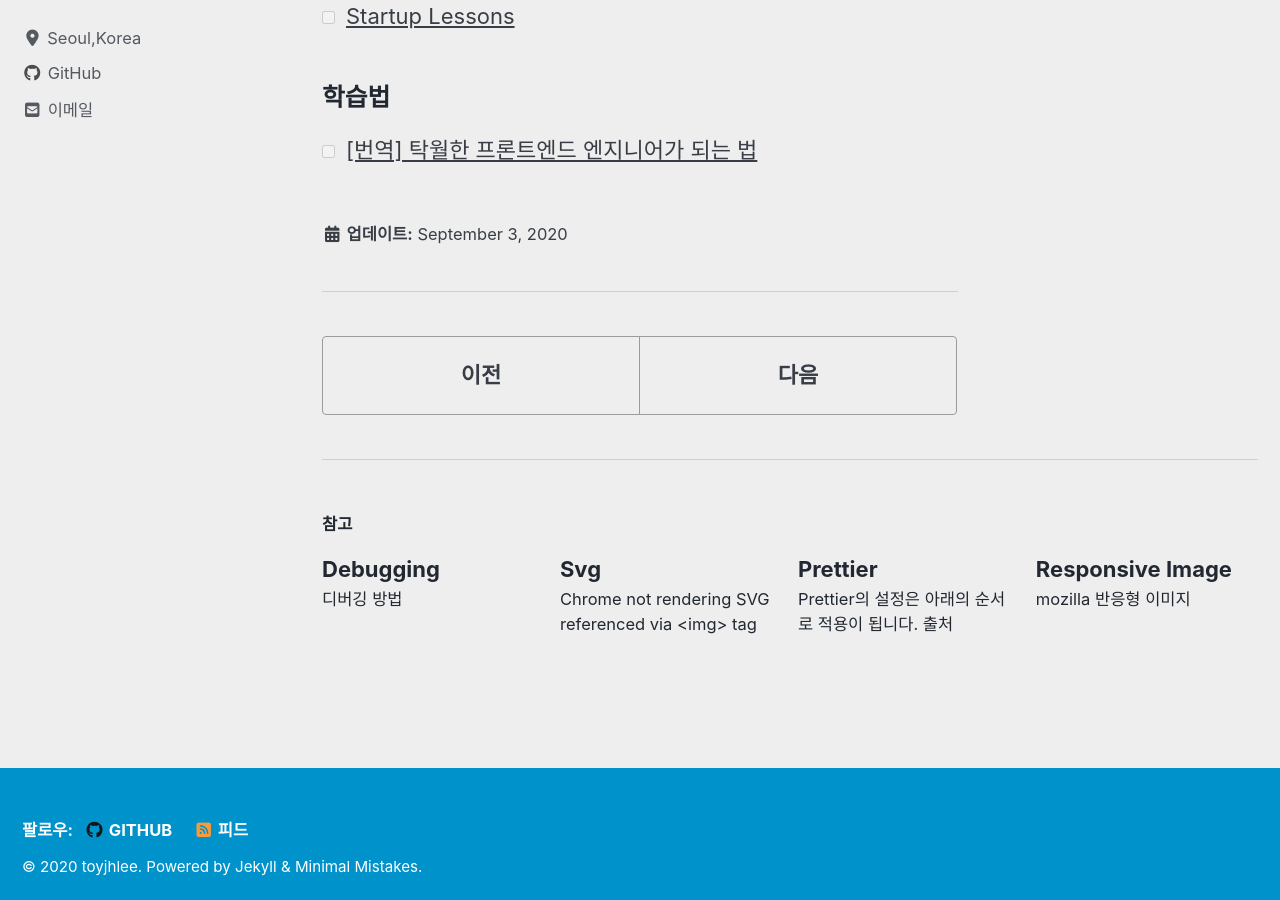
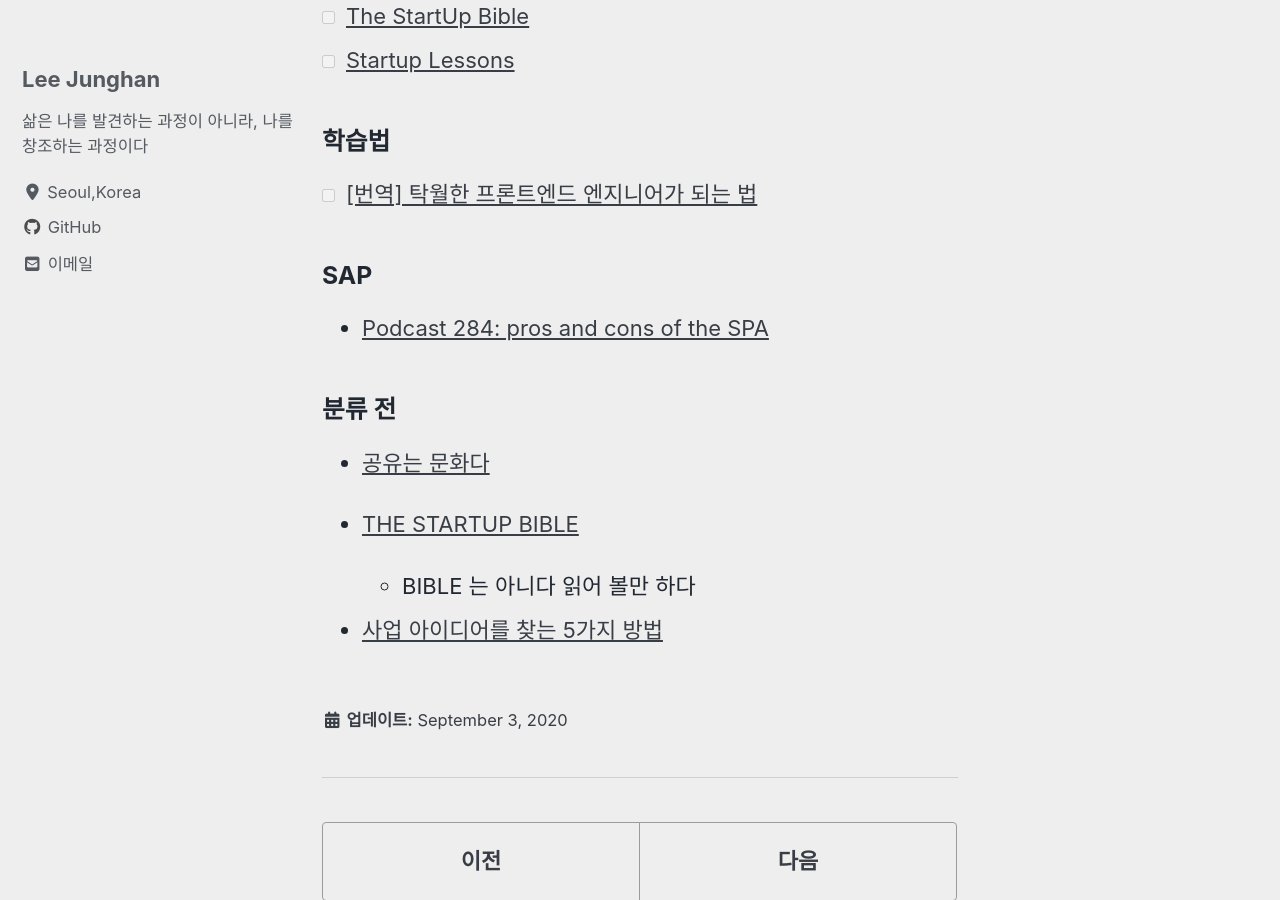
Before and after one commit to toyjhlee/toyjhlee.github.com, a Jekyll site: the page built from _posts/2020-09-03-should-read.md, in a window 1280 px wide and 900 px high, scrolled down 2363 px. Built offline with Jekyll 4.4.1, drawn with Linux system fonts in a browser that asks for light colours; cached includes are drawn as plain includes; nearby versions of some CDN libraries.

```diff
--- a/_posts/2020-09-03-should-read.md
+++ b/_posts/2020-09-03-should-read.md
@@ -65,3 +66,17 @@
 ### 학습법
 
 -   [ ] [[번역] 탁월한 프론트엔드 엔지니어가 되는 법](https://hyunseob.github.io/2016/02/21/how-to-become-a-great-frontend-engineer/)
+
+### SAP
+
+-   [Podcast 284: pros and cons of the SPA](https://stackoverflow.blog/2020/11/06/podcast-284-pros-and-cons-of-the-spa/?utm_source=Iterable&utm_medium=email&utm_campaign=the_overflow_newsletter)
+
+### 분류 전
+
+-   [공유는 문화다](https://techhtml.github.io/blog/2016/05/developer)
+
+-   [THE STARTUP BIBLE](https://www.thestartupbible.com/)
+
+    -   BIBLE 는 아니다 읽어 볼만 하다
+
+-   [사업 아이디어를 찾는 5가지 방법](http://tkim.co/2020/11/10/7ways-for-startup-ideas/)
```
Also changed, not shown: other parts of _posts/2020-09-03-should-read.md (+1 -0 lines), _posts/2020-11-16-my-history.md (+5 -0 lines), _posts/2020-11-17-recruiting.md (+2 -0 lines).
